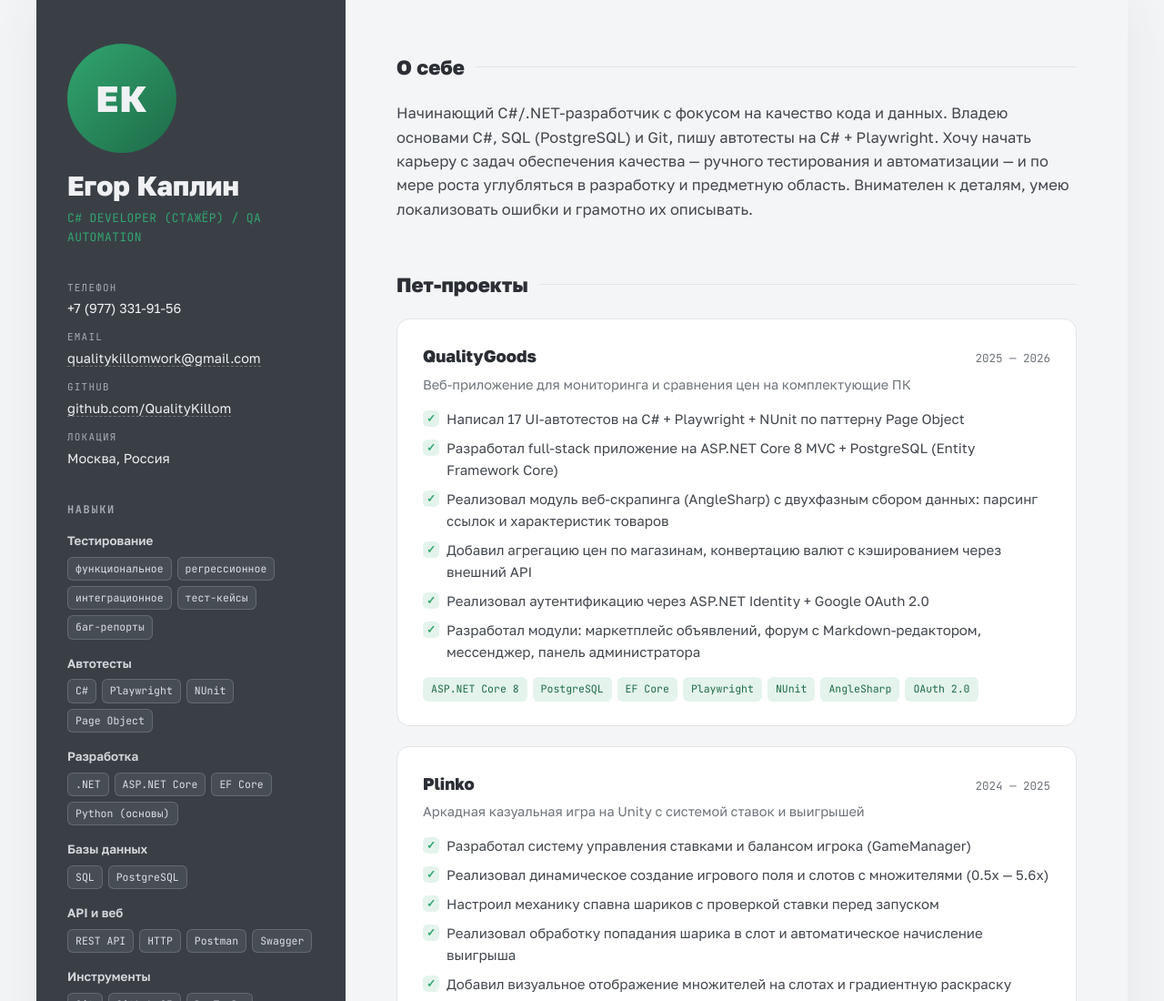
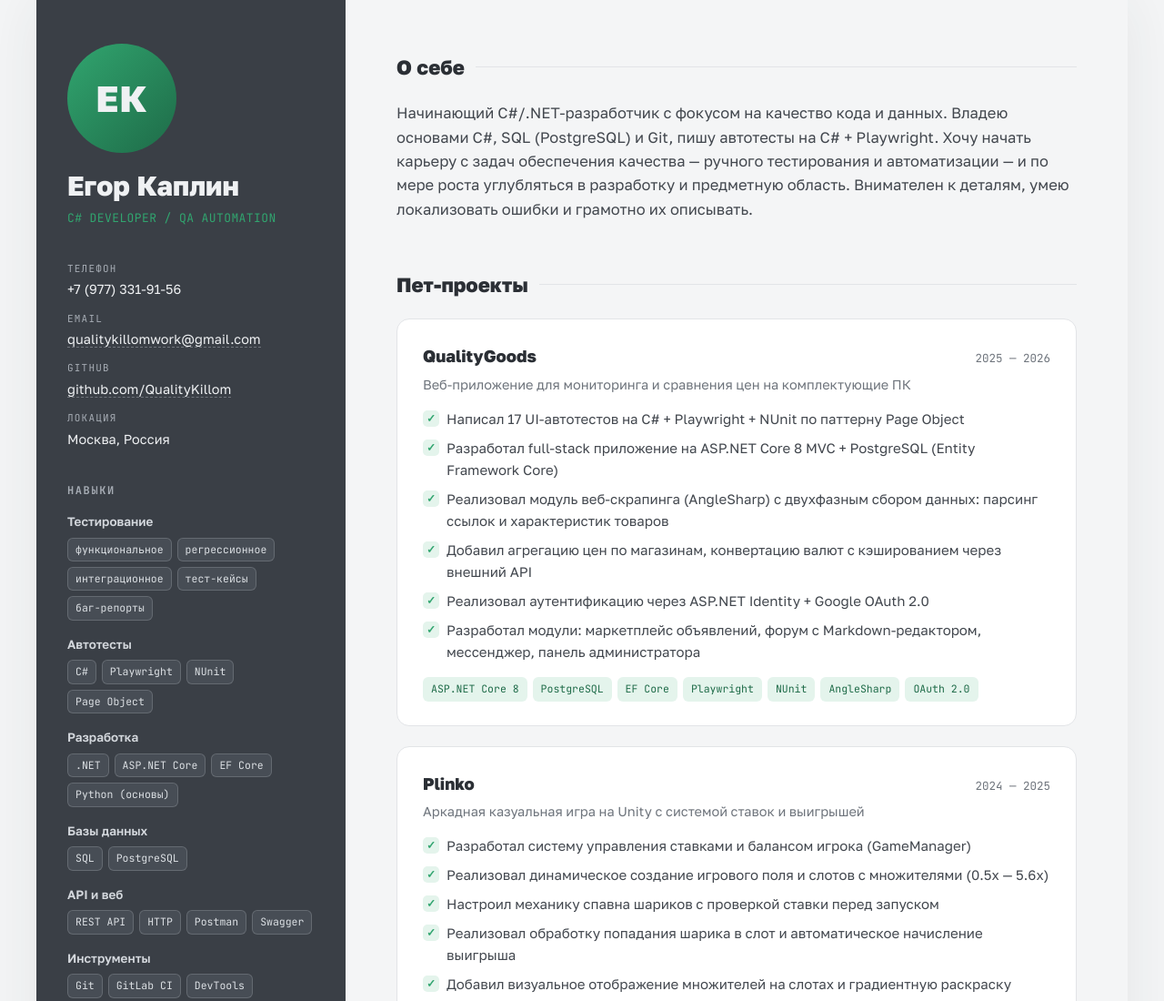
Before and after one commit to QualityKillom/qualitykillom.github.io, a plain HTML site: page index.html in a window 1280 px wide. Shown: the top 1100 px of the page at 91% size. Drawn offline with Linux system fonts and the light colour scheme.

Commit message:
Update index.html

```diff
--- a/index.html
+++ b/index.html
@@ -92,7 +92,7 @@
     <div>
       <div class="avatar">ЕК</div>
       <h1>Егор Каплин</h1>
-      <div class="role">C# DEVELOPER (СТАЖЁР) / QA AUTOMATION</div>
+      <div class="role">C# DEVELOPER / QA AUTOMATION</div>
     </div>
 
     <div class="contacts">
```
